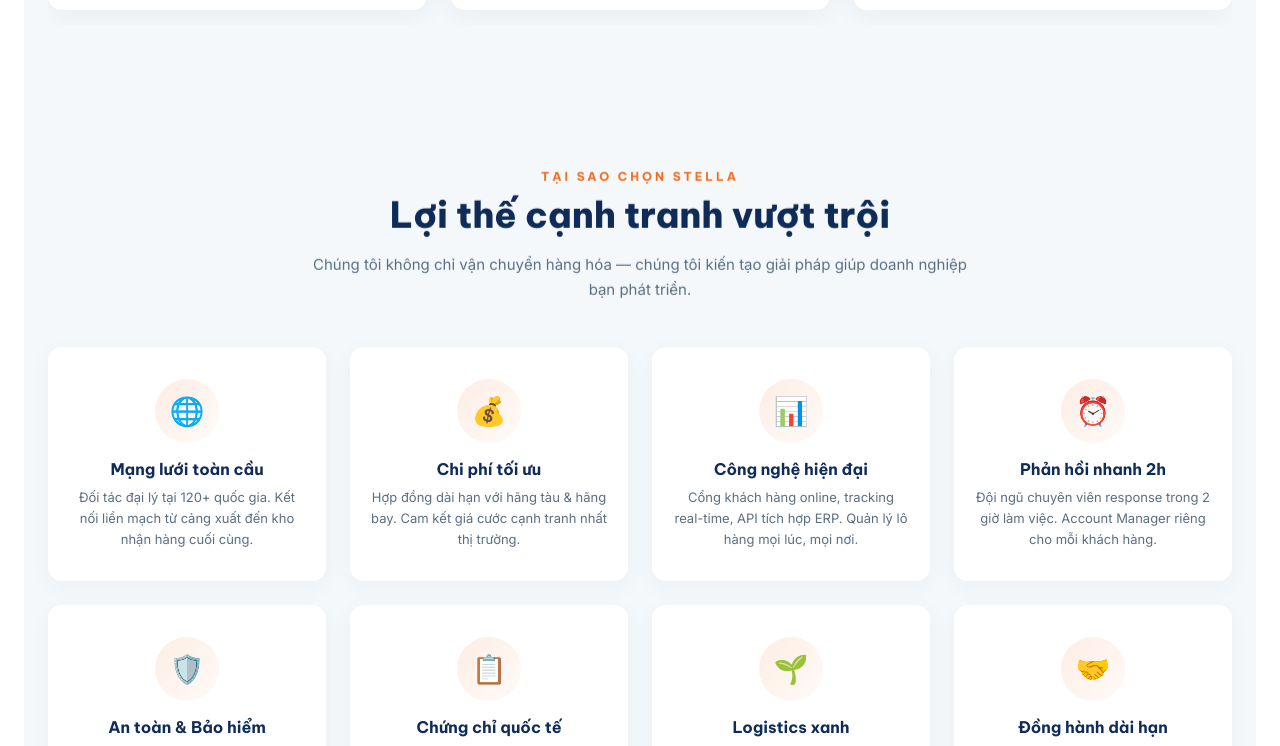
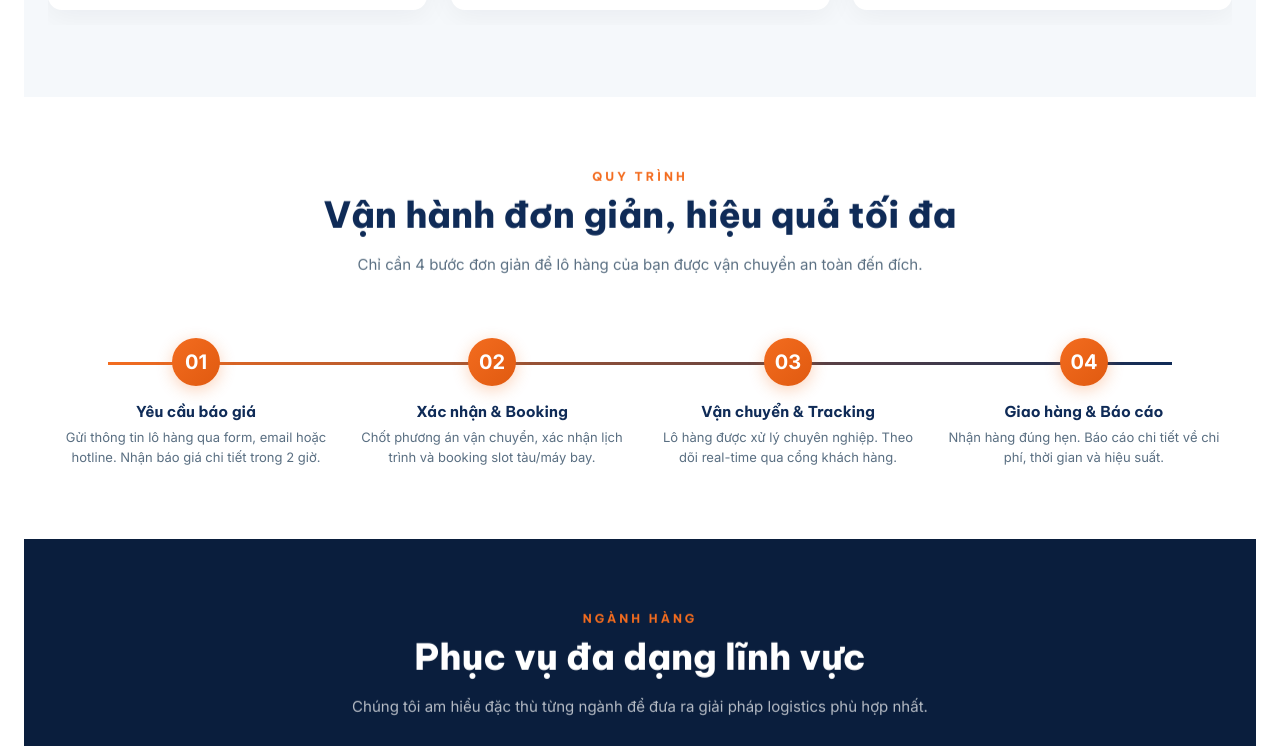
Before and after one commit to DPhuoc170503/stella-shipping, a React (Vite) app in the folder frontend/: page / in a window 1280 px wide. Shown: the part 2299-3045 px from the top of the page. Built offline with nearby package versions, Linux system fonts and the light colour scheme; no server answers.

Commit message:
Remove Why Choose Us section from Home

```diff
--- a/frontend/src/pages/Home.jsx
+++ b/frontend/src/pages/Home.jsx
@@ -666,26 +666,6 @@ export default function Home() {
         </div>
       </section>
 
-      {/* ═══════════════ 5. TẠI SAO CHỌN CHÚNG TÔI ═══════════════ */}
-      <section className="hm-section hm-section-alt">
-        <div className="hm-section-hdr rv">
-          <div className="kicker">{tt.why_kicker}</div>
-          <h2>{tt.why_h2}</h2>
-          <p>{tt.why_p}</p>
-        </div>
-        <div className="hm-why-grid hm-mobile-slider">
-          {s.why_choose_us.map((w, i) => {
-            const dWhy = defaultSettings.why_choose_us[i] || {};
-            return (
-              <div key={i} className={`hm-why-card rv d${Math.min(i + 1, 5)}`}>
-                <div className="hm-why-icon">{w.icon}</div>
-                <h4>{getF(w, 'title', dWhy)}</h4>
-                <p>{getF(w, 'desc', dWhy)}</p>
-              </div>
-            )
-          })}
-        </div>
-      </section>
 
       {/* ═══════════════ 6. QUY TRÌNH LÀM VIỆC ═══════════════ */}
       <section className="hm-section">
```
